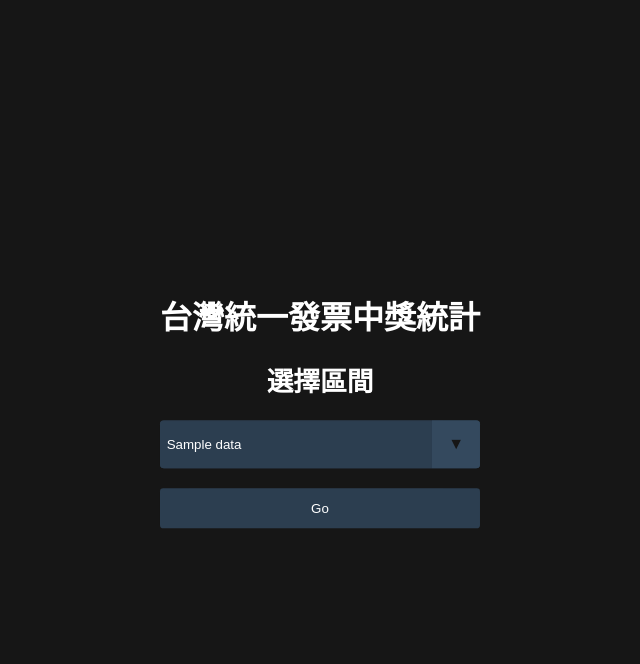
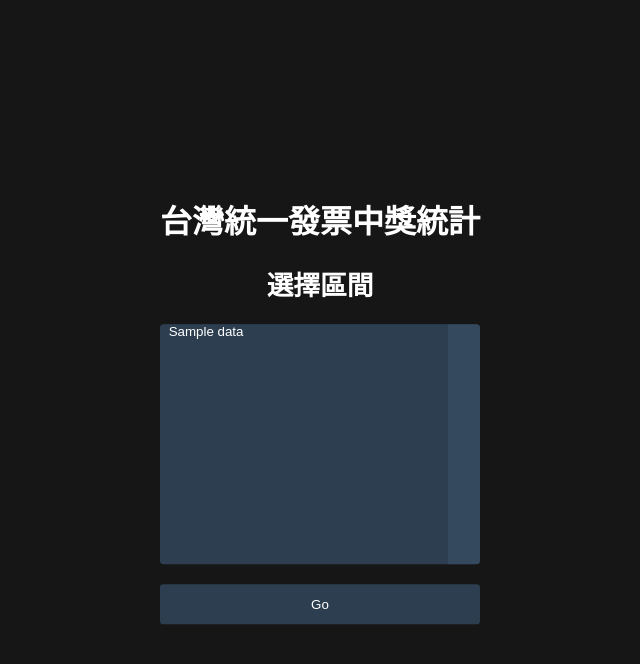
Before and after one commit to 314pies/Taiwan-receipt-lottery-statistic, a Flask app: template templates/index.html in a window 1280 px wide. Shown: the top 664 px of the page, without its empty margins (320-960 px from the left). Run offline with Flask 2, Linux system fonts and the light colour scheme; the template is opened without the code that fills it: most values are stand-ins (such as "Sample title", 1, 10 or a date in 2020).

Commit message:
Add multiple select support

```diff
--- a/FigGenerator.py
+++ b/FigGenerator.py
@@ -83,7 +83,7 @@ def GenerateFig(period):
     area_sum_200 = np.zeros(len(area_list))
 
     # print('bef: ' + str(item_sum_1000))
-    selected_period = [period]
+    selected_period = period
     thread1 = threading.Thread(target=winner_sum, args=(
         selected_period[:len(selected_period) // 2], item_sum_1000, area_sum_1000, item_sum_200, area_sum_200))
     thread2 = threading.Thread(target=winner_sum, args=(
--- a/main.py
+++ b/main.py
@@ -30,13 +30,19 @@ periodCache = ''
 @app.route("/result" , methods=['GET', 'POST'])
 def result():
     error = None
-    select = request.form.get('comp_select')
+    select = request.form.getlist('comp_select')
     print('Received req for:'+ str(select))
     global periodCache
     periodCache = select
-    data = [{
-        'name': periodCache,
-    }]
+    if len(periodCache) == 1:
+        data = [{
+            'name': periodCache[0],
+        }]
+    else:
+        data = [{
+            'name': periodCache,
+        }]
+
     return render_template(
         'result.html',
         data=data,
--- a/static/style.css
+++ b/static/style.css
@@ -34,7 +34,7 @@ select {
   position: relative;
   display: block;
   width: 20em;
-  height: 3em;
+  height: 15em;
   line-height: 3;
   background: #2c3e50;
   overflow: hidden;
@@ -53,24 +53,24 @@ select::-ms-expand {
 }
 /* Arrow */
 .select::after {
-  content: '\25BC';
+  content: '';
   position: absolute;
   top: 0;
   right: 0;
   bottom: 0;
-  padding: 0 1em;
+  padding: 1em;
   background: #34495e;
   pointer-events: none;
 }
-/* Transition */
-.select:hover::after {
-  color: #f39c12;
-}
-.select::after {
-  -webkit-transition: .25s all ease;
-  -o-transition: .25s all ease;
-  transition: .25s all ease;
-}
+/*!* Transition *!*/
+/*.select:hover::after {*/
+/*  color: #f39c12;*/
+/*}*/
+/*.select::after {*/
+/*  -webkit-transition: .25s all ease;*/
+/*  -o-transition: .25s all ease;*/
+/*  transition: .25s all ease;*/
+/*}*/
 button{
   -webkit-appearance: none;
   -moz-appearance: none;
--- a/templates/index.html
+++ b/templates/index.html
@@ -7,7 +7,7 @@
 
 <form class="form-inline" method="POST" action="{{ url_for('result') }}">
    <div class="select">
-    <select name="comp_select" class="selectpicker form-control">
+    <select name="comp_select" class="selectpicker form-control" multiple>
     {% for o in data %}
      <option value="{{ o.name }}">{{ o.name }}</option>
     {% endfor %}
```
